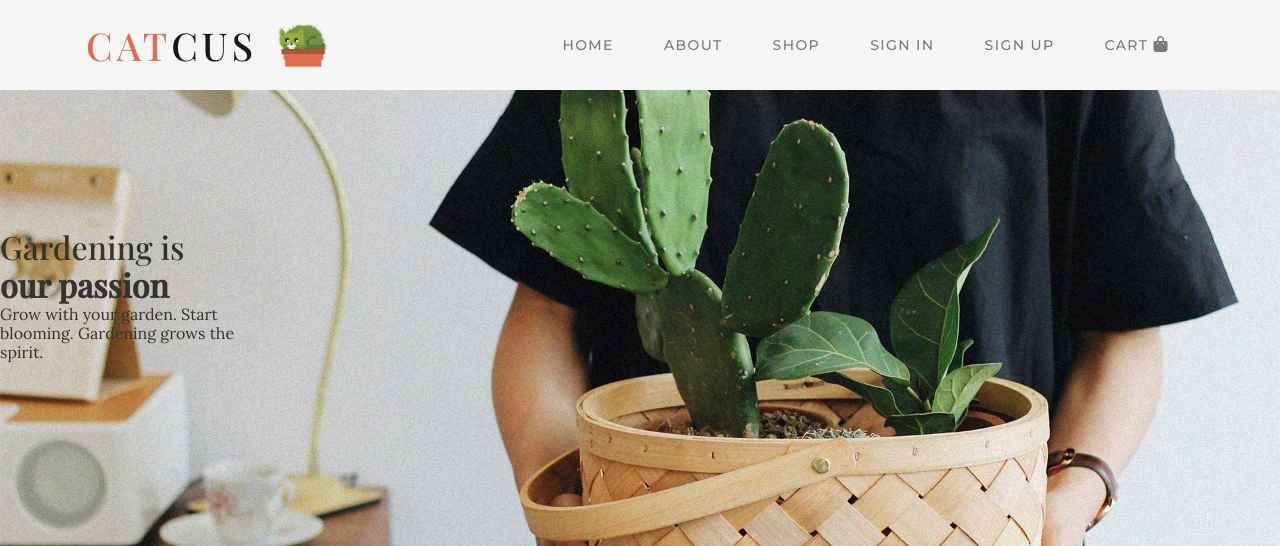
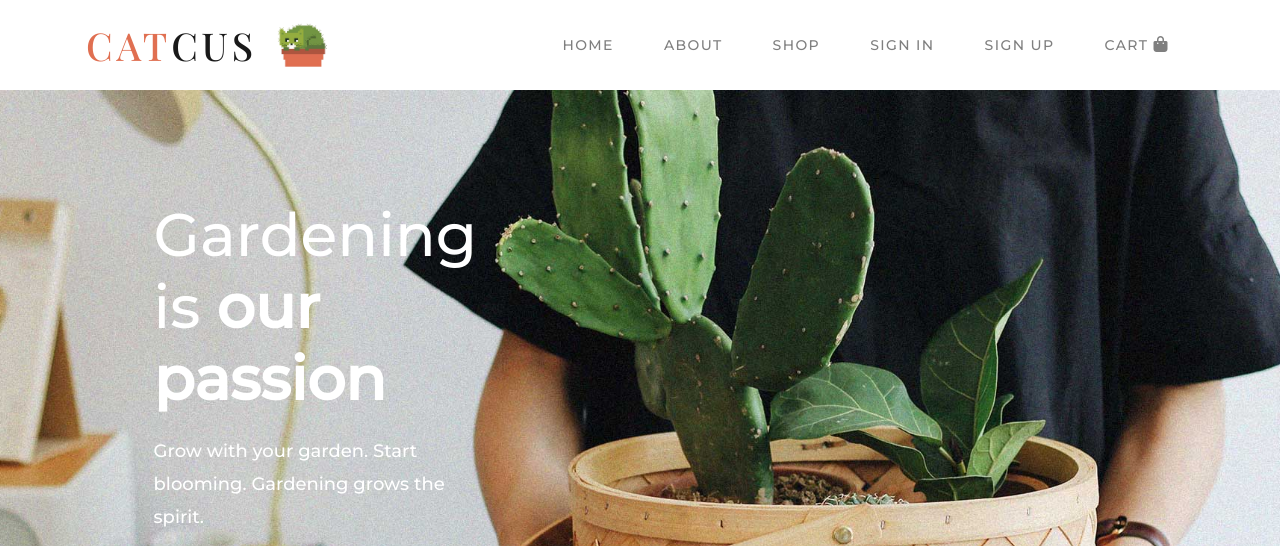
Before and after one commit to elisamunoz/cactus-shop, a Django app: page / in a window 1280 px wide. Shown: the top 546 px of the page. Run offline with Django 3.2, Linux system fonts and the light colour scheme; data that the repository does not hold is empty; some libraries are stand-ins or nearby versions; grey boxes are pictures that could not be loaded.

Commit message:
updated color theme

```diff
--- a/static/css/accounts.css
+++ b/static/css/accounts.css
@@ -33,11 +33,15 @@
 }
 
 .account__button {
-    background: #413e2b;
+    background: var(--color-buttons);
+}
+
+.account__button:hover {
+    background: var(--color-buttons-hover);
 }
 
 .here {
-    color: #e06f51;
+    color:var(--color-icons);
 }
 
 .account__img {
--- a/static/css/desktop.css
+++ b/static/css/desktop.css
@@ -1,25 +1,37 @@
 @media (min-width: 1025px) {
-    /* Carousel */
-    .carousel__text {
-        top: calc(50% - 50px);
-        max-width: 290px;
-        right: 20%;
+    /* Menu */
+    .home_image_wrapper {
+        flex-grow: 0.2;
+        max-width: 50%
     }
 
-    .carousel__text__subtitle {
-        display: inline;
-      }
-
-    .carousel__img {
-        width: 100%;
-        height: auto;
+    .home__text {
+        font-size: 30px;
+        max-width: 52%;
     }
 
-    .about__people {
-        padding: 60px 0;
+    .underline {
+        position: relative;
+    }
+    .underline:before {
+        content: '';
+        position: absolute;
+        bottom: 12px;
+        left: 24px;
+        right: calc(100% - 24px);
+        height: 2px;
+        background: var(--color-underline);
+        transition: right .3s ease-in;
+    }
+    .underline:hover:before {
+        right: 24px;
     }
 
     /* Products */
+    .product__detail__name {
+        padding: 0 0 25px 0;
+    }
+
     .card__img {
         height: 380px;
     }
@@ -30,6 +42,10 @@
     }
 
     /* About */
+    .about__people {
+        padding: 60px 0;
+    }
+
     .about__people__text {
         width: 60%;
     }
--- a/static/css/styles.css
+++ b/static/css/styles.css
@@ -1,12 +1,14 @@
 /** General paddings, margins, styles **/
 :root {
   --color-main: #fff;
-  --color-main-light: ;
+  --color-sections: #f8f7f5;
   --color-text: #333333;
   --color-text-light: #6d6a6a;
-  --color-sections: ;
-  --color-buttons: ;
-  --color-table-line: ;
+  --color-buttons: #367978;
+  --color-buttons-hover: #388584;
+  --color-table-line: #e8e8e8;
+  --color-icons: #e06f51;
+  --color-underline: #ffb293;
 }
 
 *,
@@ -113,37 +115,23 @@ img {
 
 .button:hover,
 .button:focus {
-  background: #ce893b;
-  color: #fff;
+  background: var(--color-buttons-hover);
+  color: var(--color-main);
 }
 
 .hidden {
   display: none;
 }
 /* General colors */
-.navbar__wrapper,
-footer {
-  background: #f5f5f5;
-}
-
-
-.some-products,
-.about,
-.shop,
-.account-content,
-.error-emptycart,
-.cart,
-.checkout {
-  /* background-color: #fafafa; */
-}
-
-.service,
 .about__people {
-  /* background-color:#f1e7dd; */
-  background: #f8eadf;
+  background: var(--color-sections);
 }
 
 /* Menu */
+.navbar__wrapper {
+  background: var(--color-main);
+}
+
 .navbar {
   min-height: 90px;
 }
@@ -208,35 +196,75 @@ footer {
 
 /* Home */
 .home {
-  height: 57vh;
+  height: 70vh;
 }
 
 .home_image {
   background-image: url("/static/images/home.jpg");
+  display: flex;
+  flex-direction: row;
+  align-items: stretch;
+  height: 100%;
+  min-height: 70vh;
+  max-width: 100%;
+  margin: auto;
+}
+
+.home_image_wrapper {
+  display: flex;
+  flex-grow: 1;
+  align-self: center;
 }
 
 .home__text {
-  position: absolute;
-  top: calc(50% - 90px);
-  z-index: 2;
-  font-family: 'Playfair Display', serif;
-  max-width: 240px;
+  color: var(--color-main);
+  font-size: 23px;
+  text-align: left;
+  line-height: 85px;
+  letter-spacing: 0px;
+  max-width: 90%;
+  margin: auto;
+  font-weight: 300;
+
 }
 
 .home__text__subtitle {
-  font-family: 'Lora', serif;
+  margin-top: 20px;
+  line-height: 33px;
+  font-size: 18px;
 }
 
 
 /* Our services */
 .service {
   padding: 90px 0;
-  background-image: url(https://sunnyorchard.qodeinteractive.com/wp-content/uploads/2019/10/h1-background-2-2.jpg);
+  background-image: url("/static/images/service.jpg");
   background-size: contain;
 }
 
 .service__container {
   text-align: center;
+}
+
+.service-card {
+  padding: 20px 15px;
+  margin: 15px 0;
+  display: inline-block;
+  text-align: center;
+}
+
+.service-card__icon {
+  font-size: 40px;
+  color: var(--color-text);
+}
+
+.service-card__text {
+  padding-top: 15px;
+}
+
+.service-card__text h5 {
+  font-size: 1.1rem;
+  padding: 20px 0 10px;
 }
 
 
--- a/static/css/tablet.css
+++ b/static/css/tablet.css
@@ -1,35 +1,19 @@
 @media (min-width: 768px) {
     /* Menu */
-    .underline {
-        position: relative;
-    }
-    .underline:before {
-        content: '';
-        position: absolute;
-        bottom: 12px;
-        left: 24px;
-        right: calc(100% - 24px);
-        height: 1px;
-        background: currentColor;
-        transition: right .3s ease-in;
-    }
-    .underline:hover:before {
-        right: 24px;
+    .home__text {
+        max-width: 60%;
     }
 
-    /* Carousel  */
-    .carousel__img {
-        height: 100%;
-      }
+    /* Service  */
+    .service-card {
+        padding: 40px 20px;
+    }
 
       /* About url */
     .about__content__image {
         margin: 30px 0;
     }
 
-    .about-card {
-        padding: 40px 20px;
-    }
 
     .about__people__text {
         margin: 2rem auto;
--- a/templates/base.html
+++ b/templates/base.html
@@ -11,7 +11,7 @@
     <meta name="author" content="Elisa Munoz" />
     <title>Catcus</title>
     <link rel="stylesheet" href="https://stackpath.bootstrapcdn.com/bootstrap/4.3.0/css/bootstrap.min.css"/>
-    <link rel="stylesheet" href="https://fonts.googleapis.com/css2?family=Lora&family=Montserrat:wght@400;500&family=Playfair+Display:wght@400;500&display=swap">
+    <link rel="stylesheet" href="https://fonts.googleapis.com/css2?family=Lora&family=Montserrat:wght@300;400;500&family=Playfair+Display:wght@400;500&display=swap">
 
     <!-- <link rel="stylesheet" href="{% static 'css/normalize.css' %}">
     <link rel="stylesheet" href="{% static 'css/styles.css' %}">
@@ -125,7 +125,9 @@
     <script src="https://cdnjs.cloudflare.com/ajax/libs/jquery/3.2.1/jquery.min.js"></script>
     <script src="https://kit.fontawesome.com/68fe0b31dc.js" crossorigin="anonymous"></script>
     <script src="https://stackpath.bootstrapcdn.com/bootstrap/4.3.1/js/bootstrap.bundle.min.js"></script>
-    <script src="{% static 'js/script.js' %}"></script>
+    <!-- <script src="{% static 'js/script.js' %}"></script> -->
+    <script src="/static/js/script.js %}"></script>
+
     {% block head_js %}
     {% endblock head_js %}
     <!--/Scripts-->
--- a/templates/home.html
+++ b/templates/home.html
@@ -5,10 +5,13 @@
 <!-- Home / Carousel -->
 <section class="home">
   <div class="background-image home_image">
-    <div class="home__text">
-      <h1>Gardening is <strong>our passion</strong></h1>
-      <h6 class="home__text__subtitle">Grow with your garden. Start blooming. Gardening grows the spirit.</h6>
+    <div class="home_image_wrapper">
+      <div class="home__text">
+        <h1>Gardening is <strong>our passion</strong></h1>
+        <h6 class="home__text__subtitle">Grow with your garden. Start blooming. Gardening grows the spirit.</h6>
+      </div>
     </div>
+
   </div>
 </section>
 <!--/Carousel -->
@@ -18,27 +21,27 @@
   <div class="container service__container">
     <div class="row">
       <div class="col-12 col-md-4">
-        <div class="about-card">
-          <div class="about-card__icon"><i class="fas fa-truck"></i></div>
-          <div class="about-card__text">
+        <div class="service-card">
+          <div class="service-card__icon"><i class="fas fa-truck"></i></div>
+          <div class="service-card__text">
             <h5><strong>FREE SHIPPING ON ORDERS OVER €75</strong></h5>
             <p>Deliver only in the Republic of Ireland</p>
           </div>
         </div>
       </div>
       <div class="col-12 col-md-4">
-        <div class="about-card">
-          <div class="about-card__icon"><i class="fas fa-phone-alt"></i></div>
-          <div class="about-card__text">
+        <div class="service-card">
+          <div class="service-card__icon"><i class="fas fa-phone-alt"></i></div>
+          <div class="service-card__text">
             <h5><strong>FREE DEDICATED SUPPORT</strong></h5>
             <p>Text us about what plants are better for your home</p>
           </div>
         </div>
       </div>
       <div class="col-12 col-md-4">
-        <div class="about-card">
-          <div class="about-card__icon"><i class="fas fa-undo-alt"></i></div>
-          <div class="about-card__text">
+        <div class="service-card">
+          <div class="service-card__icon"><i class="fas fa-undo-alt"></i></div>
+          <div class="service-card__text">
             <h5><strong>MONEY BACK GUARANTEE</strong></h5>
             <p>If you are not happy with your purchase</p>
           </div>
```
Also changed, not shown: other parts of static/css/styles.css (+13 -34 lines), static/images/service.jpg (added), static/js/script.js (added).
